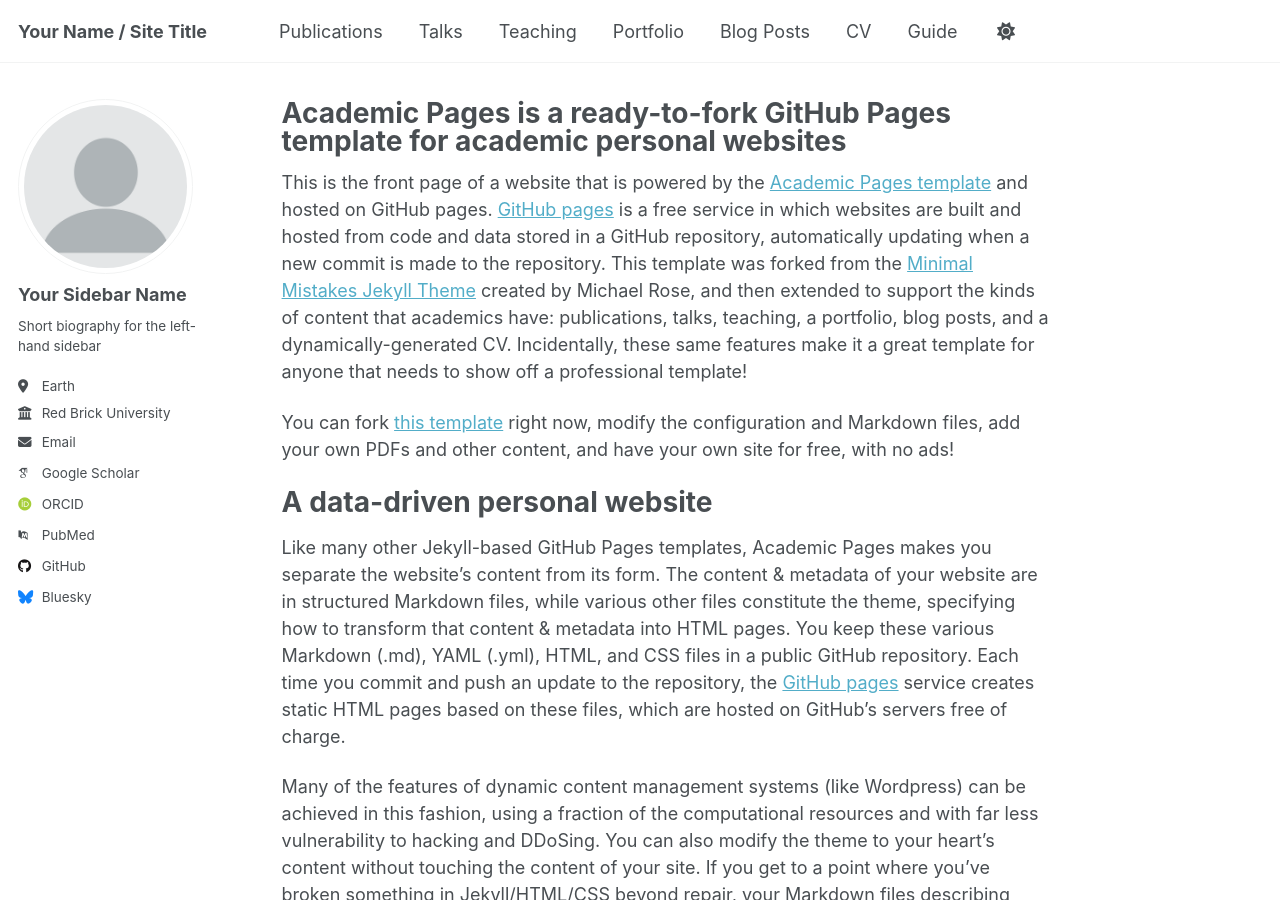
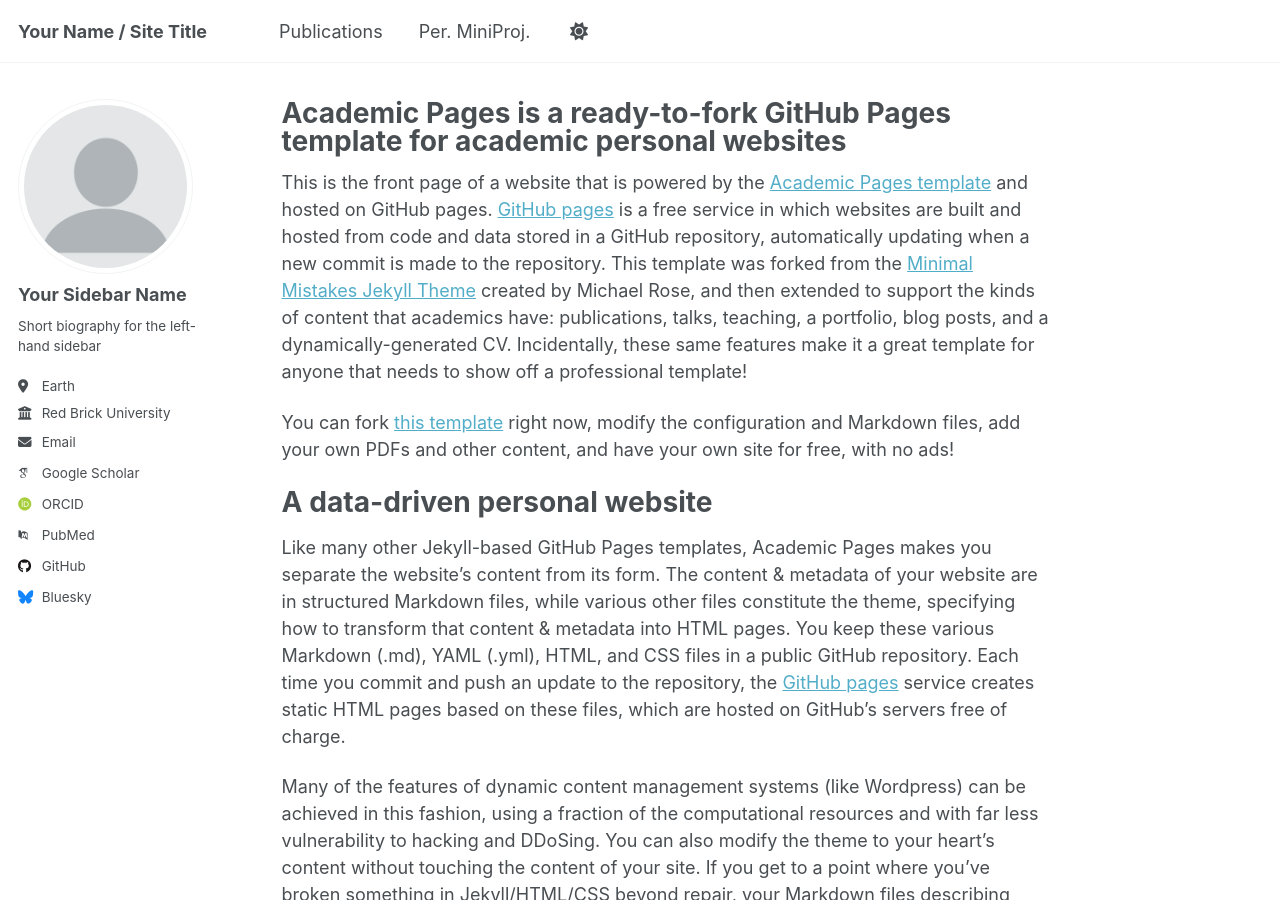
Before and after one commit to kewei-xu/kewei-xu.github.io, a Jekyll site: the page built from _pages/about.md, in a window 1280 px wide and 900 px high. Built offline with Jekyll 4.4.1, drawn with Linux system fonts in a browser that asks for light colours; some web fonts are replaced; a script that is not in the unit is left out.

Commit message:
modified navigation

```diff
--- a/_data/navigation.yml
+++ b/_data/navigation.yml
@@ -11,23 +11,23 @@
   - title: "Publications"
     url: /publications/
 
-  - title: "Talks"
-    url: /talks/
+  # - title: "Talks"
+  #   url: /talks/
 
-  - title: "Teaching"
-    url: /teaching/
+  # - title: "Teaching"
+  #   url: /teaching/
 
-  - title: "Portfolio"
+  - title: "Per. MiniProj."
     url: /portfolio/
 
-  - title: "Blog Posts"
-    url: /year-archive/
+  # - title: "Blog Posts"
+  #   url: /year-archive/
 
-  - title: "CV"
-    url: /cv/
+  # - title: "CV"
+  #   url: /cv/
 
   # - title: "CV"
   #   url: /cv-json/
 
-  - title: "Guide"
-    url: /markdown/
+  # - title: "Guide"
+  #   url: /markdown/
```
